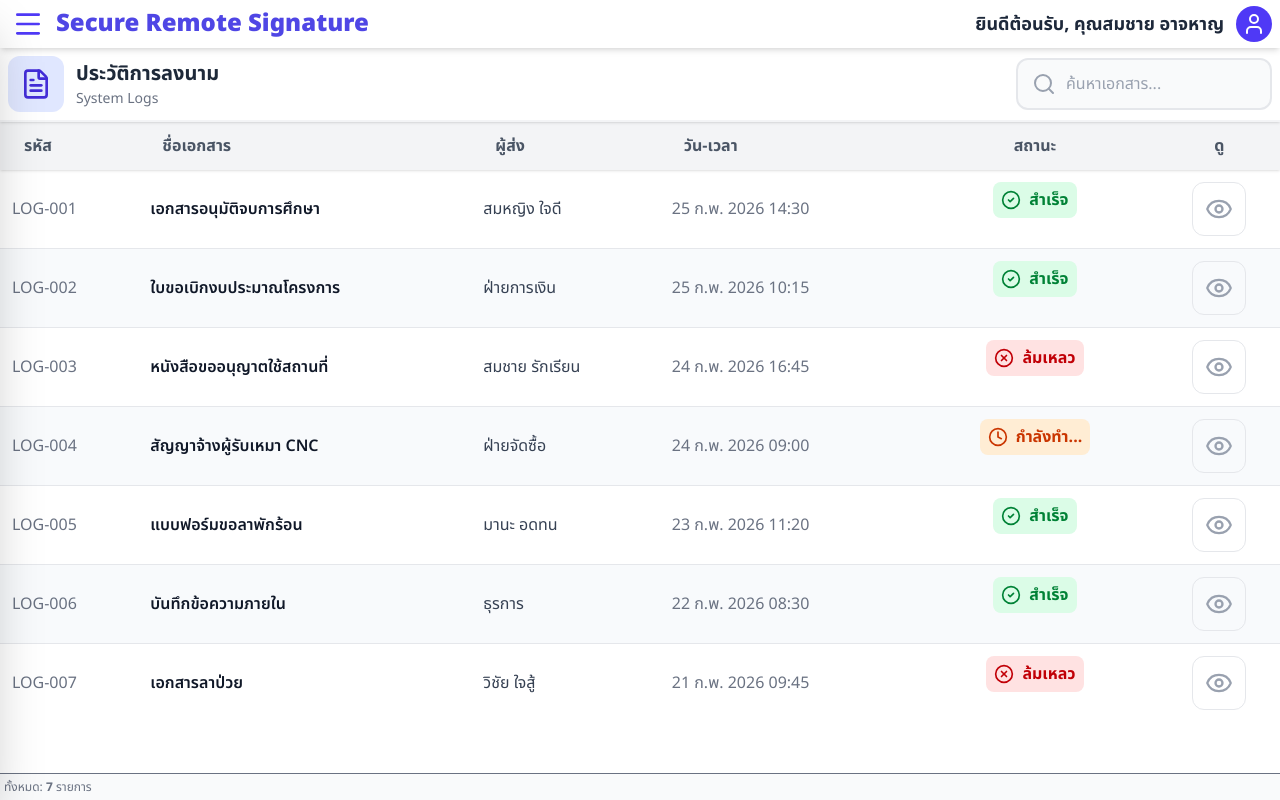
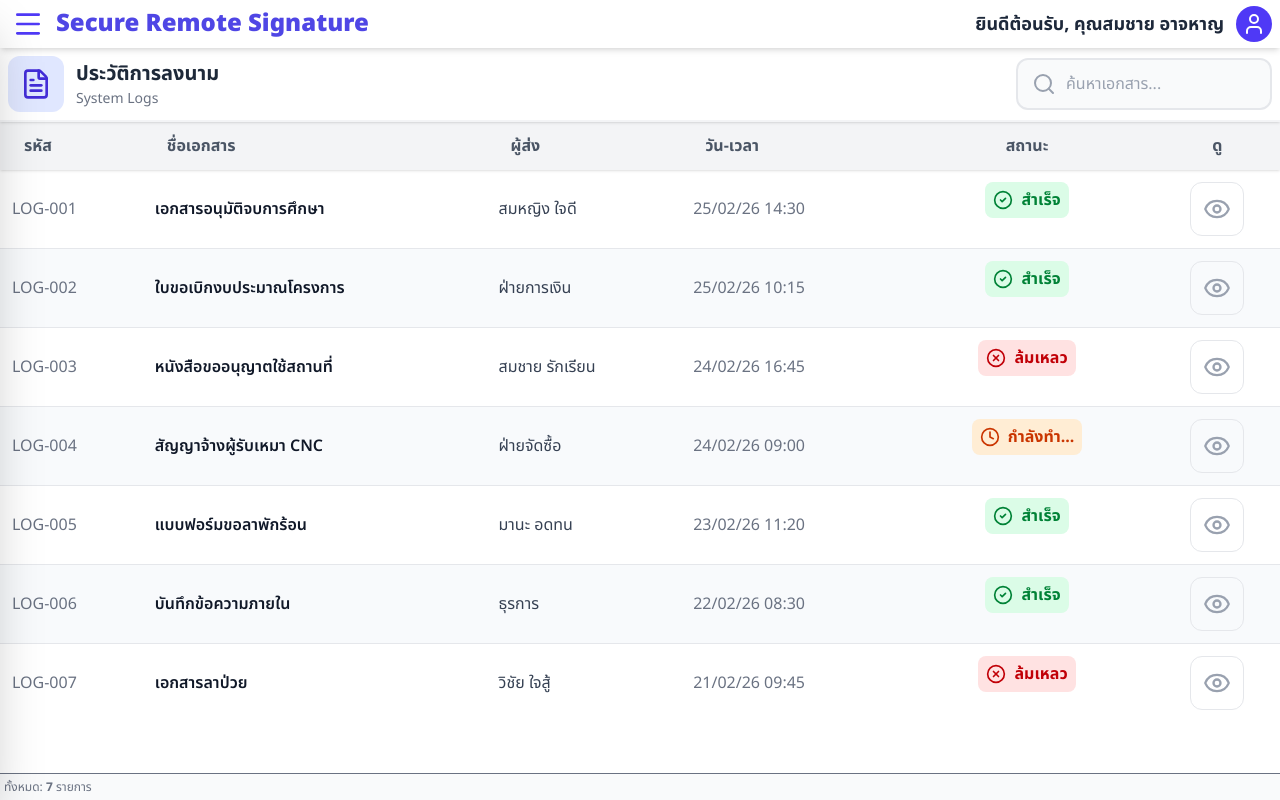
Before and after one commit to Secure-Remote-signature/RemoteSecureSignature, a Next.js app in the folder frontend/: page /logpage in a window 1280 px wide. Built offline with nearby package versions, Linux system fonts and the light colour scheme.

Commit message:
style: update date format in mockLogs for consistency

```diff
--- a/frontend/app/(main)/logpage/page.tsx
+++ b/frontend/app/(main)/logpage/page.tsx
@@ -6,13 +6,13 @@ import "@/app/styles/components.css";
 
 // Mock Data
 const mockLogs = [
-  { id: 'LOG-001', docName: 'เอกสารอนุมัติจบการศึกษา', sender: 'สมหญิง ใจดี', date: '25 ก.พ. 2026 14:30', status: 'success' },
-  { id: 'LOG-002', docName: 'ใบขอเบิกงบประมาณโครงการ', sender: 'ฝ่ายการเงิน', date: '25 ก.พ. 2026 10:15', status: 'success' },
-  { id: 'LOG-003', docName: 'หนังสือขออนุญาตใช้สถานที่', sender: 'สมชาย รักเรียน', date: '24 ก.พ. 2026 16:45', status: 'failed' },
-  { id: 'LOG-004', docName: 'สัญญาจ้างผู้รับเหมา CNC', sender: 'ฝ่ายจัดซื้อ', date: '24 ก.พ. 2026 09:00', status: 'processing' },
-  { id: 'LOG-005', docName: 'แบบฟอร์มขอลาพักร้อน', sender: 'มานะ อดทน', date: '23 ก.พ. 2026 11:20', status: 'success' },
-  { id: 'LOG-006', docName: 'บันทึกข้อความภายใน', sender: 'ธุรการ', date: '22 ก.พ. 2026 08:30', status: 'success' },
-  { id: 'LOG-007', docName: 'เอกสารลาป่วย', sender: 'วิชัย ใจสู้', date: '21 ก.พ. 2026 09:45', status: 'failed' },
+  { id: 'LOG-001', docName: 'เอกสารอนุมัติจบการศึกษา', sender: 'สมหญิง ใจดี', date: '25/02/26 14:30', status: 'success' },
+  { id: 'LOG-002', docName: 'ใบขอเบิกงบประมาณโครงการ', sender: 'ฝ่ายการเงิน', date: '25/02/26 10:15', status: 'success' },
+  { id: 'LOG-003', docName: 'หนังสือขออนุญาตใช้สถานที่', sender: 'สมชาย รักเรียน', date: '24/02/26 16:45', status: 'failed' },
+  { id: 'LOG-004', docName: 'สัญญาจ้างผู้รับเหมา CNC', sender: 'ฝ่ายจัดซื้อ', date: '24/02/26 09:00', status: 'processing' },
+  { id: 'LOG-005', docName: 'แบบฟอร์มขอลาพักร้อน', sender: 'มานะ อดทน', date: '23/02/26 11:20', status: 'success' },
+  { id: 'LOG-006', docName: 'บันทึกข้อความภายใน', sender: 'ธุรการ', date: '22/02/26 08:30', status: 'success' },
+  { id: 'LOG-007', docName: 'เอกสารลาป่วย', sender: 'วิชัย ใจสู้', date: '21/02/26 09:45', status: 'failed' },
 ];
 
 export default function HistoryLogPage() {
```
